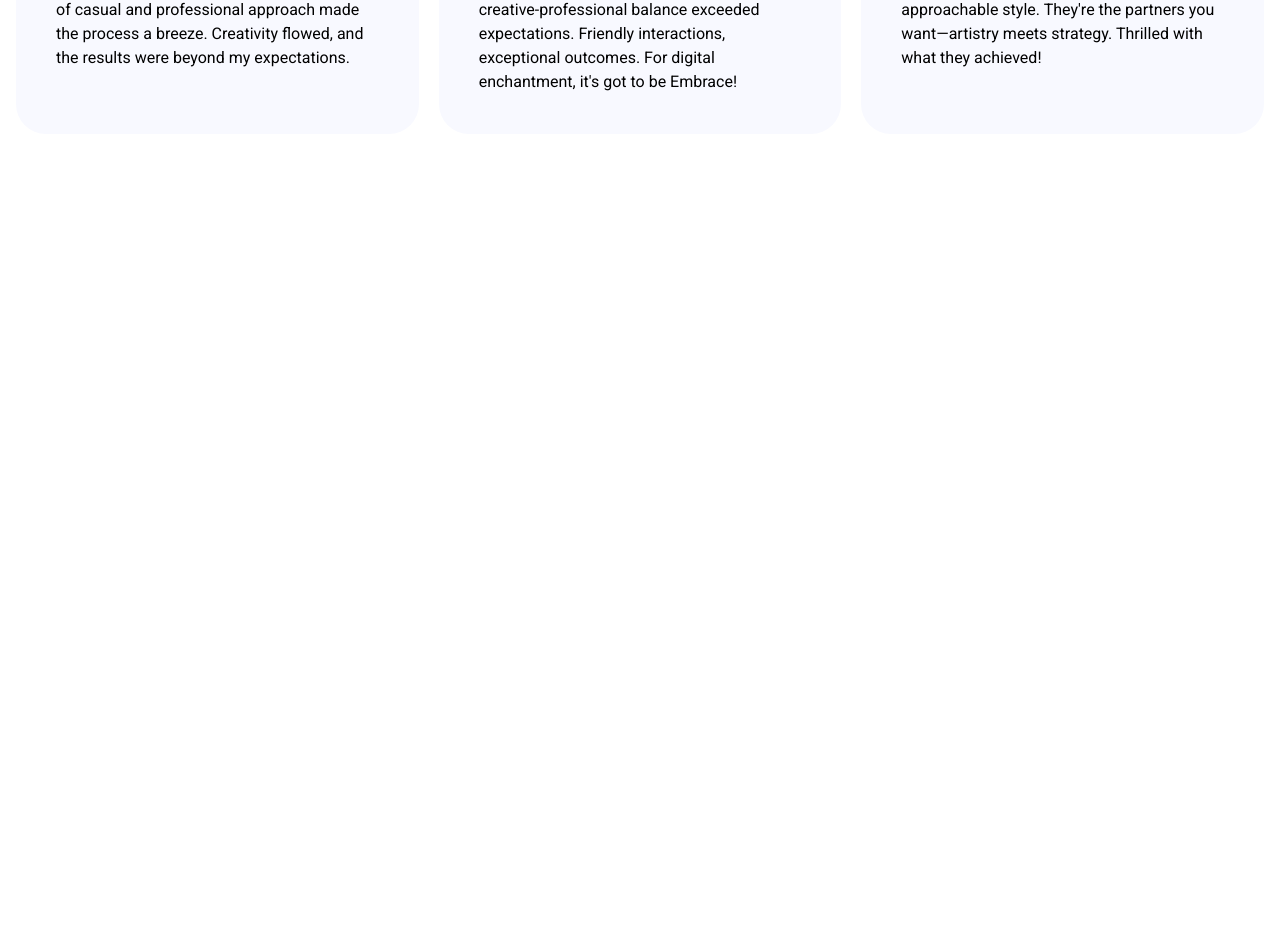
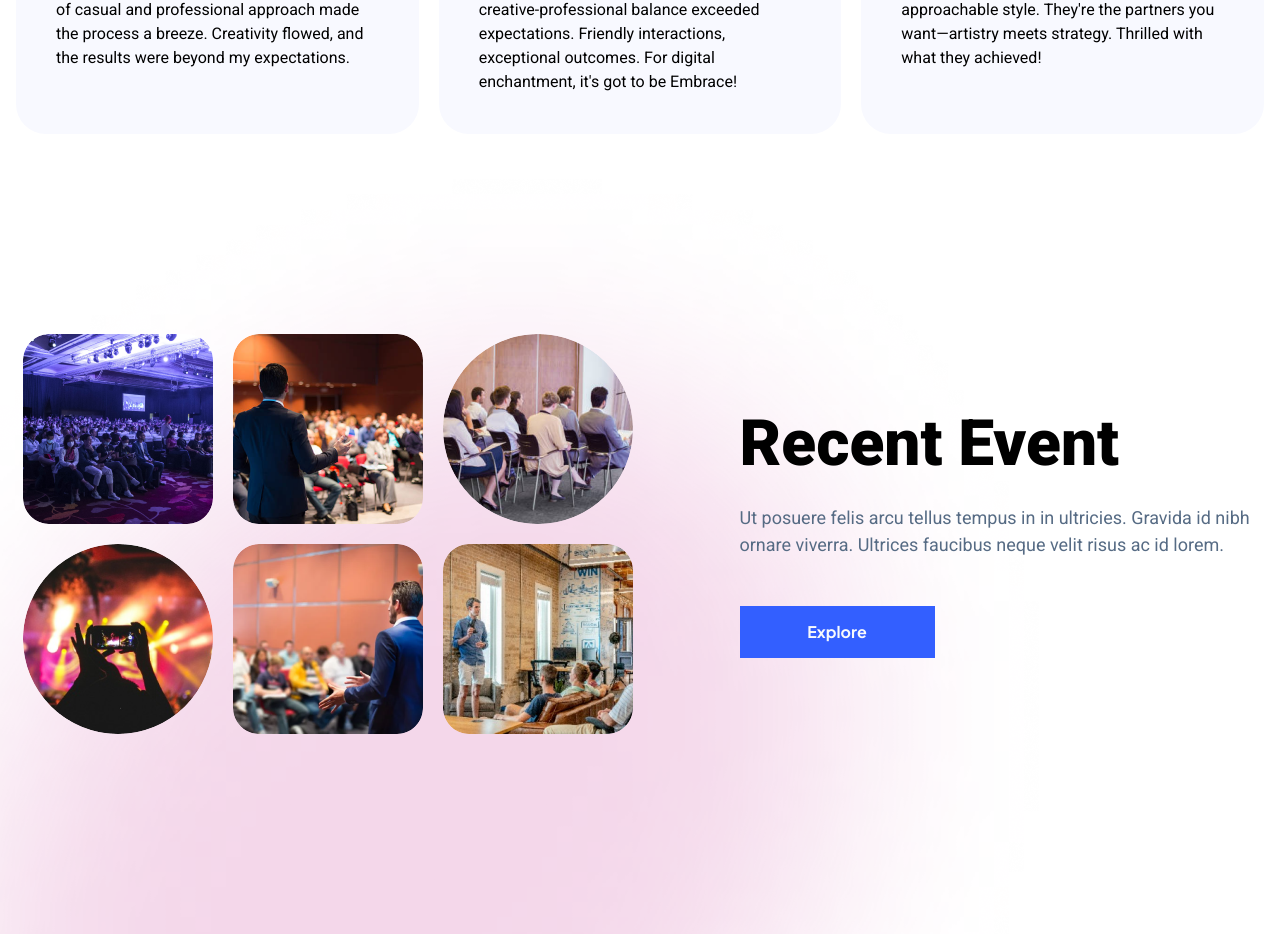
Before and after one commit to alhabib5565/invetory-management, a React (Vite) app: page / in a window 1280 px wide. Shown: the part 5211-6145 px from the top of the page. Before the commit the page ends 5345 px from the top, so only its background shows below. Built offline with nearby package versions, Linux system fonts and the light colour scheme.

Commit message:
recent evetn section done

```diff
--- a/src/App.tsx
+++ b/src/App.tsx
@@ -2,6 +2,7 @@ import Event from "./components/event/Event";
 import Gallery from "./components/gallery/Gallery";
 import Header from "./components/header/Header";
 import Pricing from "./components/pricing/Pricing";
+import RecentEvent from "./components/recentEvent/RecentEvent";
 import Services from "./components/serivces/Services";
 import Testimonial from "./components/testimonial/Testimonial";
 import ValuableClient from "./components/valuableClient/ValuableClient";
@@ -16,6 +17,7 @@ const App = () => {
       <Pricing />
       <Gallery />
       <Testimonial />
+      <RecentEvent />
     </div>
   );
 };
--- /dev/null
+++ b/src/components/recentEvent/RecentEvent.tsx
@@ -0,0 +1,58 @@
+import bg from "../../assets/recentEvent/Purple.png";
+import Container from "../layout/Container";
+import img1 from "../../assets/recentEvent/img1.png";
+import img2 from "../../assets/recentEvent/img2.png";
+import img3 from "../../assets/recentEvent/img3.png";
+import img4 from "../../assets/recentEvent/img4.png";
+import img5 from "../../assets/recentEvent/img5.png";
+import img6 from "../../assets/recentEvent/img6.png";
+import { cn } from "@/lib/utils";
+import { Button } from "../ui/button";
+
+const images = [img1, img2, img3, img4, img5, img6];
+const RecentEvent = () => {
+  return (
+    <div
+      style={{
+        backgroundImage: `url("${bg}")`,
+      }}
+      className="h-screen bg-no-repeat flex"
+    >
+      <Container className="flex gap-[107px] items-center">
+        <div className="grid grid-cols-3 gap-5">
+          {images.map((image, index) => (
+            <img
+              className={cn(
+                "max-w-[190px] max-h-[190px] w-full  rounded-[26px] ",
+                {
+                  "rounded-full": index === 2,
+                },
+                {
+                  "rounded-full": index === 3,
+                }
+              )}
+              key={index}
+              src={image}
+            />
+          ))}
+        </div>
+        <div className="max-w-[518px]">
+          <h1 className="mb-6">Recent Event</h1>
+          <p className="mb-12 text-[#566B84] text-[18px]">
+            Ut posuere felis arcu tellus tempus in in ultricies. Gravida id nibh
+            ornare viverra. Ultrices faucibus neque velit risus ac id lorem.
+          </p>
+          <Button
+            className={cn(
+              "w-[195px] h-[52px] text-[16px] font-bold rounded-none font-plus-jakarta-sans"
+            )}
+          >
+            Explore
+          </Button>
+        </div>
+      </Container>
+    </div>
+  );
+};
+
+export default RecentEvent;
```
